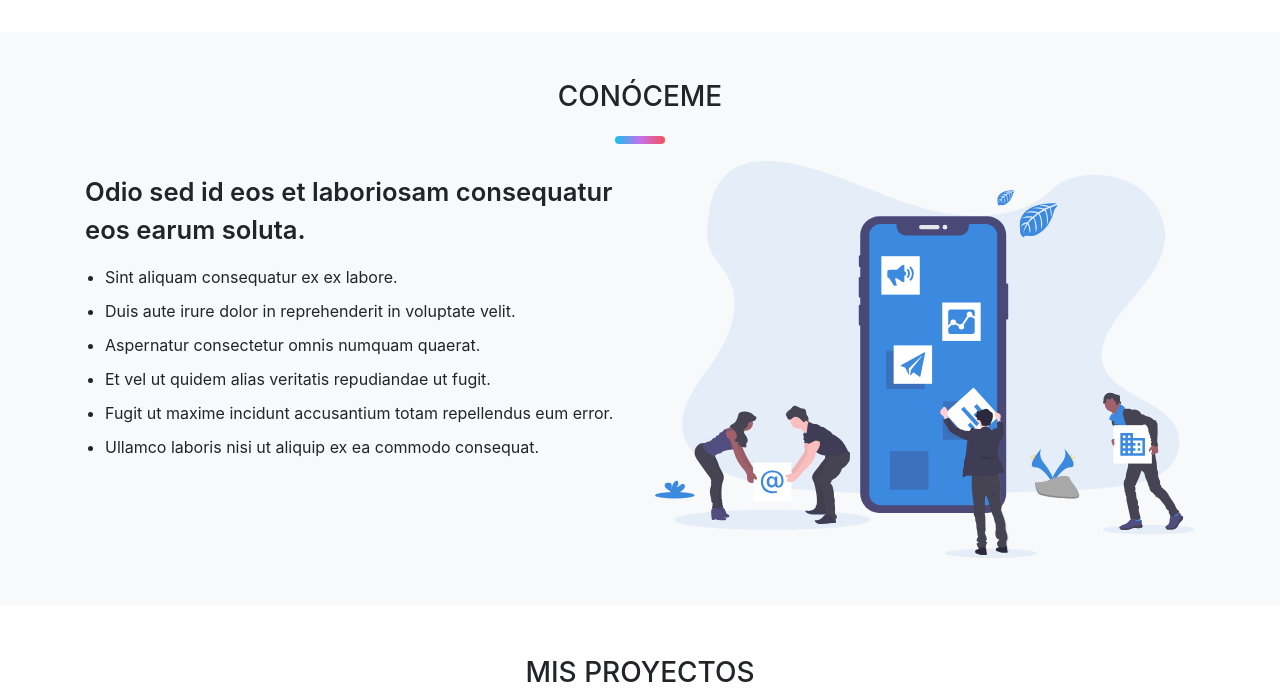
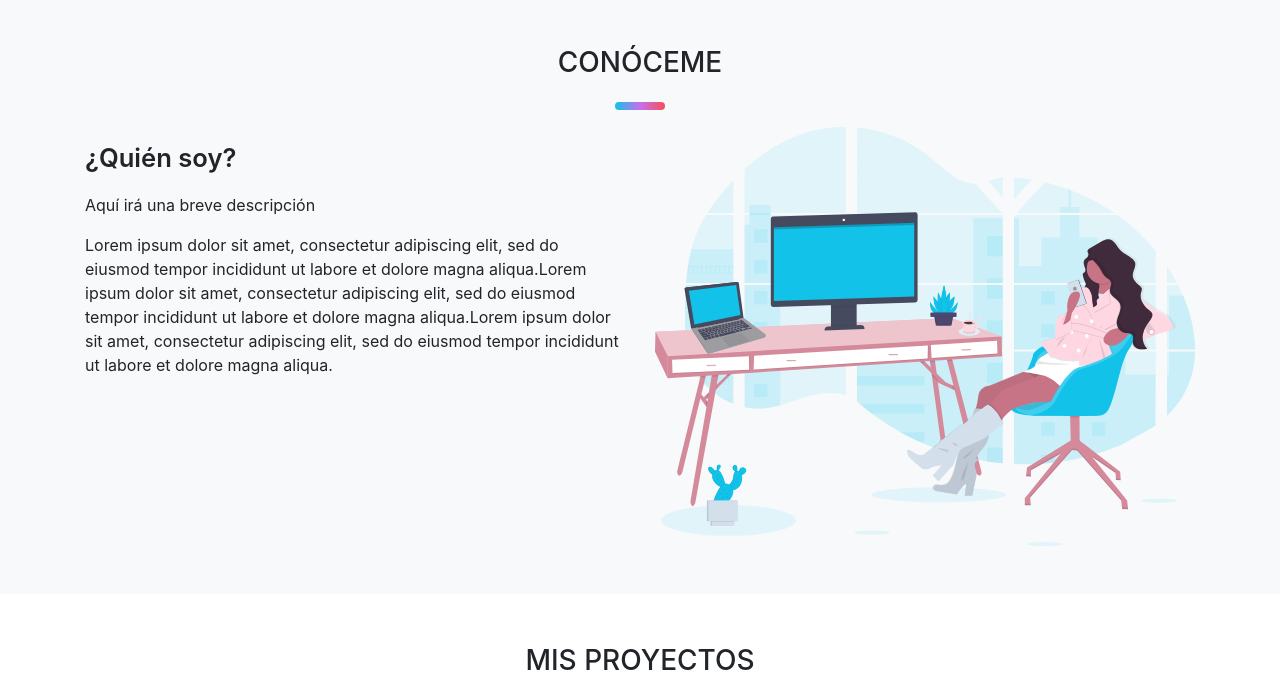
Before and after one commit to Lesliee97/Leslie-Rodriguez, a plain HTML site: page index.html in a window 1280 px wide. Shown: the part 760-1450 px from the top of the page. Drawn offline with nearby package versions, Linux system fonts and the light colour scheme.

Commit message:
subiendo imagen

```diff
--- a/index.html
+++ b/index.html
@@ -24,7 +24,7 @@
     <section id="nav-bar">
       <nav class="navbar navbar-expand-lg navbar-light">
          <a class="navbar-brand" href="#">
-           <img src="images/webiz-logo.png" alt="">
+
          </a>
          <button class="navbar-toggler" type="button" data-toggle="collapse" data-target="#navbarNav" aria-controls="navbarNav" aria-expanded="false" aria-label="Toggle navigation">
            <i class="fa fa-bars"></i>
@@ -81,18 +81,12 @@
         <h3 class="title text-center">CONÓCEME</h3>
         <div class="row">
           <div class="col-md-6 about">
-            <p class="about-title">Odio sed id eos et laboriosam consequatur eos earum soluta.</p>
-            <ul>
-              <li>Sint aliquam consequatur ex ex labore.</li>
-              <li>Duis aute irure dolor in reprehenderit in voluptate velit.</li>
-              <li>Aspernatur consectetur omnis numquam quaerat.</li>
-              <li>Et vel ut quidem alias veritatis repudiandae ut fugit.</li>
-              <li>Fugit ut maxime incidunt accusantium totam repellendus eum error. </li>
-              <li>Ullamco laboris nisi ut aliquip ex ea commodo consequat.</li>
-            </ul>
+            <p class="about-title">¿Quién soy?</p>
+           <p>Aquí irá una breve descripción</p>
+           <p>Lorem ipsum dolor sit amet, consectetur adipiscing elit, sed do eiusmod tempor incididunt ut labore et dolore magna aliqua.Lorem ipsum dolor sit amet, consectetur adipiscing elit, sed do eiusmod tempor incididunt ut labore et dolore magna aliqua.Lorem ipsum dolor sit amet, consectetur adipiscing elit, sed do eiusmod tempor incididunt ut labore et dolore magna aliqua.</p>
           </div>
             <div class="col-md-6">
-              <img src="svg/undraw_mobile_marketing_iqbr.svg" class="img-fluid" alt="">
+              <img src="svg/designer_life_w96d (2).svg" class="img-fluid" alt="">
             </div>
         </div>
       </div>
```
